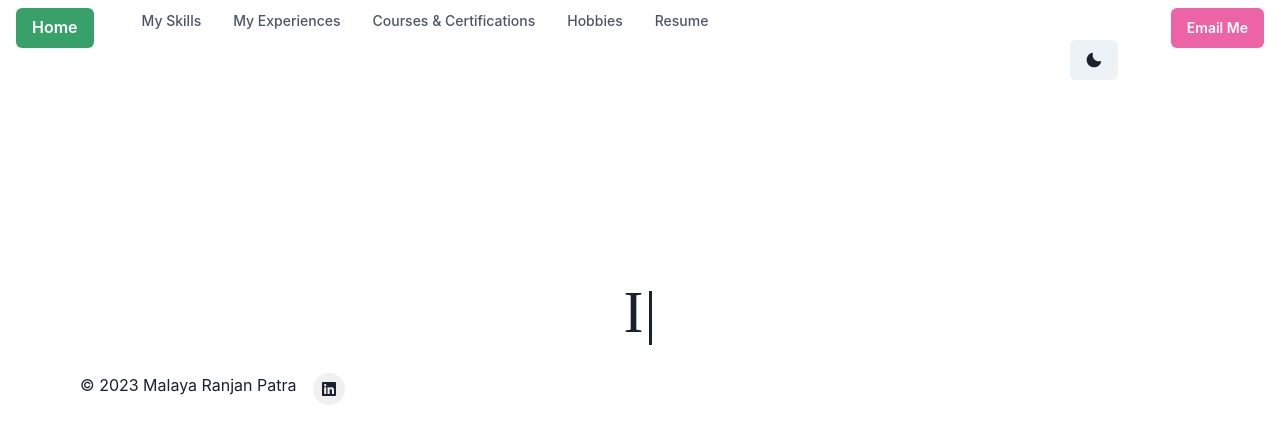
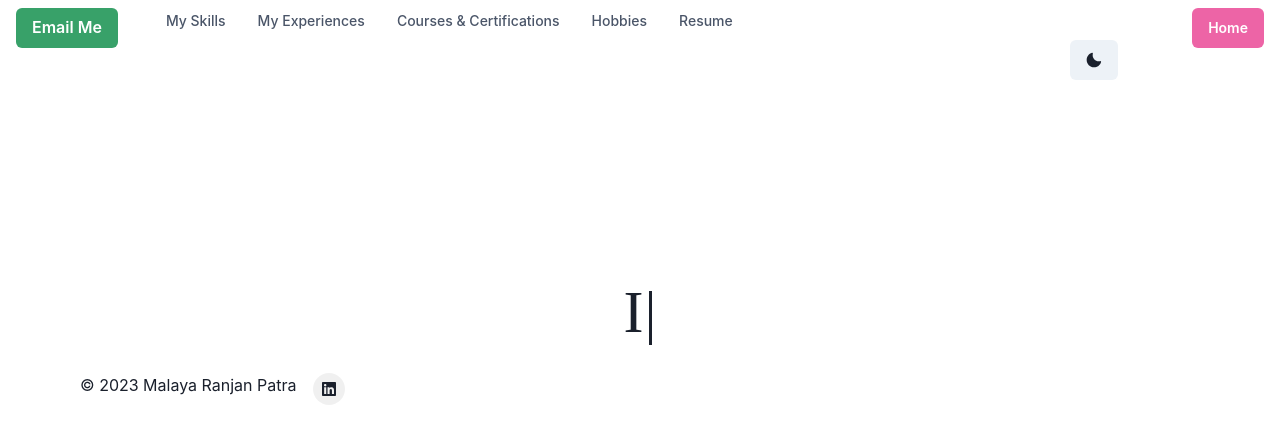
Before and after one commit to MalayaRP/my-world, a Next.js app: page / in a window 1280 px wide. Shown: the top 444 px of the page. Built offline with nearby package versions, Linux system fonts and the light colour scheme.

Commit message:
Update Navbar.js

```diff
--- a/components/Navbar.js
+++ b/components/Navbar.js
@@ -52,8 +52,8 @@ import {
           </Flex>
           <Flex flex={{ base: 1 }} justify={{ base: 'center', md: 'start' }}>
             <Text>
-              <Button as ="a" href="/"
-              marginTop="0" colorScheme="green">Home</Button>
+              <Button as ="a" href="/contact"
+              marginTop="0" colorScheme="green">Email Me</Button>
             </Text>
 
             <Flex display={{ base: 'none', md: 'flex' }} ml={10}>
@@ -74,11 +74,11 @@ import {
               fontWeight={600}
               color={'white'}
               bg={'pink.400'}
-              href={'/contact'}
+              href={'/'}
               _hover={{
                 bg: 'pink.300',
               }}>
-              Email Me
+              Home
             </Button>
             <ToggleColorMode/>
           </Stack>
```
